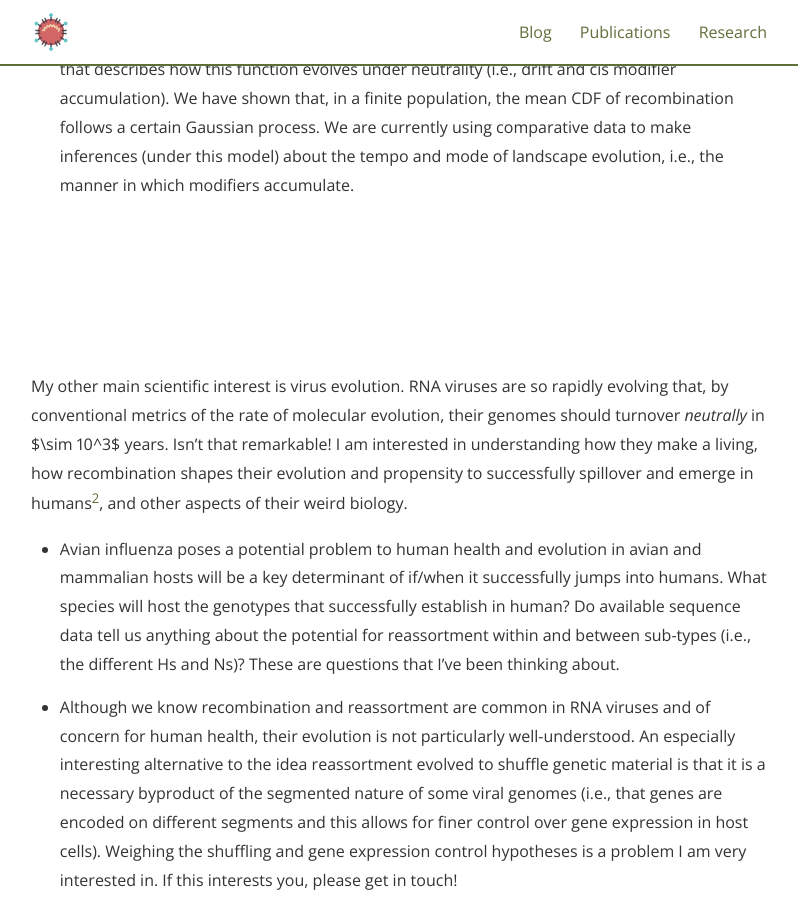
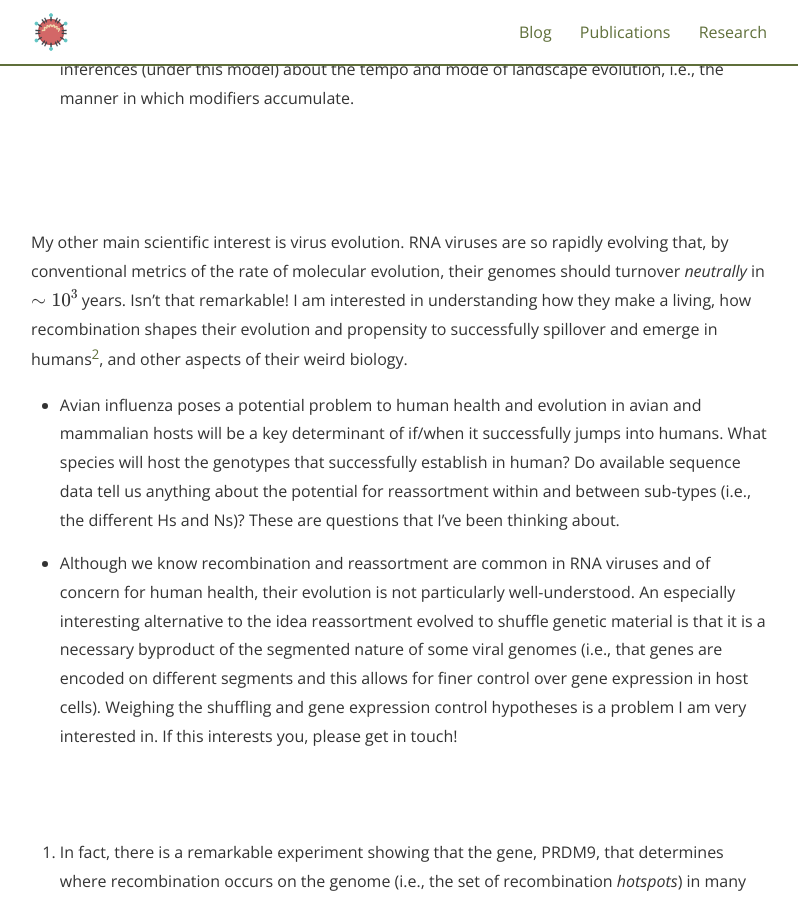
Before and after one commit to metekaanyuksel/metekaanyuksel.github.io, a Jekyll site: the page built from research.md, in a window 1280 px wide and 900 px high, scrolled down 1497 px. Shown: the whole window, without its empty margins (241-1039 px from the left). Built offline with Jekyll 4.4.1, drawn with Linux system fonts in a browser that asks for light colours; nearby versions of some CDN libraries; some web fonts are replaced; some of the changed lines change nothing that is shown.

Commit message:
fixed spacing and adding latex cap

```diff
--- a/_includes/head.html
+++ b/_includes/head.html
@@ -75,4 +75,20 @@
 	<script type="text/javascript">
 		window.tooltips = []
 	</script>
+  <!-- MathJax for LaTeX math rendering -->
+  <script>
+    window.MathJax = {
+      tex: {
+        inlineMath: [['$', '$'], ['\\(', '\\)']],
+        displayMath: [['$$', '$$'], ['\\[', '\\]']],
+        processEscapes: true
+      },
+      options: {
+        skipHtmlTags: ['script', 'noscript', 'style', 'textarea', 'pre', 'code']
+      }
+    };
+  </script>
+  <script id="MathJax-script" async
+    src="https://cdn.jsdelivr.net/npm/mathjax@3/es5/tex-mml-chtml.js">
+  </script>
 </head>
--- a/research.md
+++ b/research.md
@@ -11,10 +11,6 @@
 
 <br>
 <br>
-<br>
-&nbsp;
-<br>
-<br>
 
 One of the problems I am most interested in right now is the evolution of recombination. This is one of the oldest puzzles in evolutionary biology --- why do organisms fuse gametes and recombine genetic material when there is a two-fold cost compared to asexuality --- and there is a rich theoretical literature on the subject.
 
@@ -24,9 +20,7 @@
 
 <br>
 <br>
-<br>
 &nbsp;
-<br>
 <br>
 
 My other main scientific interest is virus evolution. RNA viruses are so rapidly evolving that, by conventional metrics of the rate of molecular evolution, their genomes should turnover _neutrally_ in $\sim 10^3$ years. Isn't that remarkable! I am interested in understanding how they make a living, how recombination shapes their evolution and propensity to successfully spillover and emerge in humans[^2], and other aspects of their weird biology.
@@ -35,6 +29,8 @@
 
 - Although we know recombination and reassortment are common in RNA viruses and of concern for human health, their evolution is not particularly well-understood. An especially interesting alternative to the idea reassortment evolved to shuffle genetic material is that it is a necessary byproduct of the segmented nature of some viral genomes (i.e., that genes are encoded on different segments and this allows for finer control over gene expression in host cells). Weighing the shuffling and gene expression control hypotheses is a problem I am very interested in. If this interests you, please get in touch!
 
+<br>
+<br>
 
 [^1]: In fact, there is a remarkable experiment showing that the gene, PRDM9, that determines where recombination occurs on the genome (i.e., the set of recombination _hotspots_) in many vertebrates underlies the formation of different species to begin with 😱.
 
```
